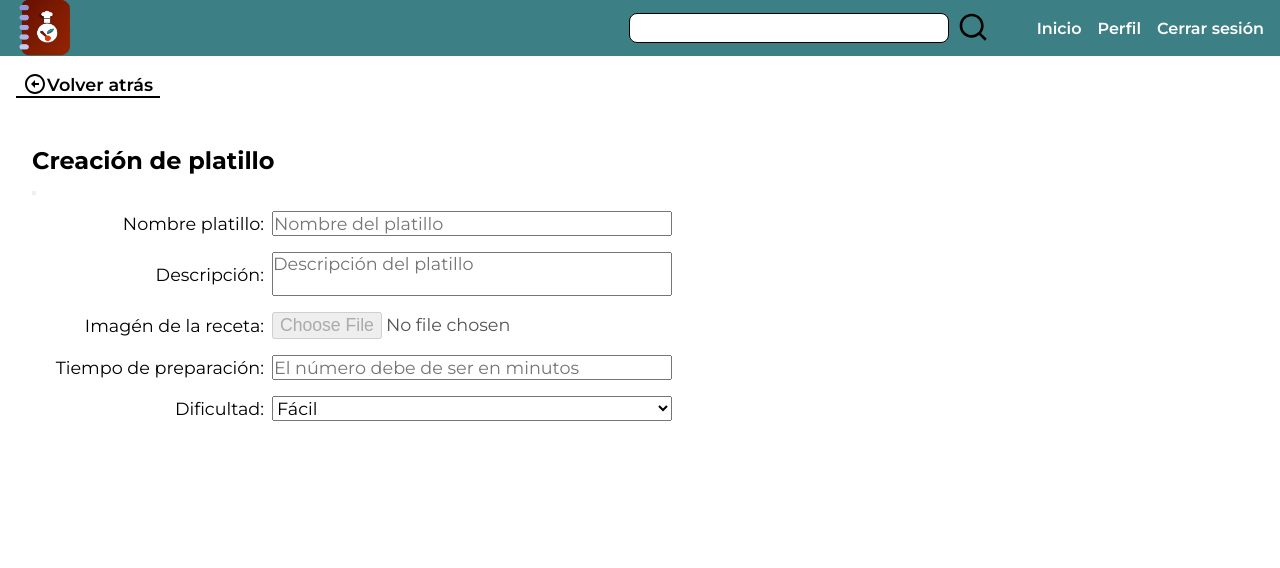
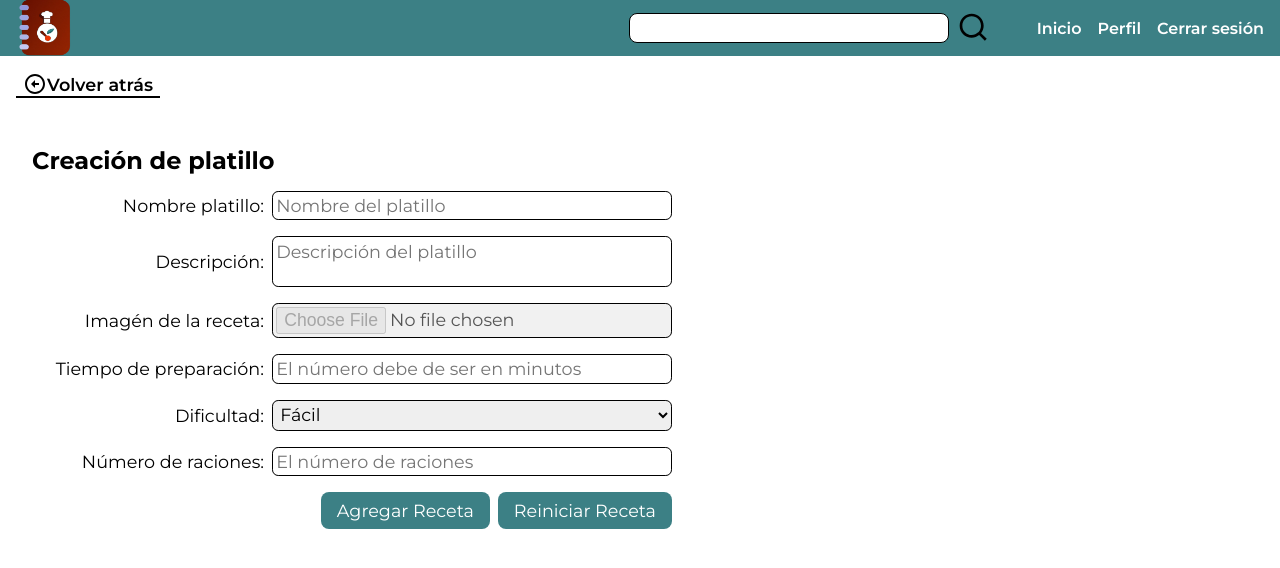
Before and after one commit to S4vianR/Recetario-Comunitario, a SvelteKit app in the folder RecetasUnidas/: page /crearReceta in a window 1280 px wide. Shown: the top 568 px of the page. Built offline with nearby package versions, Linux system fonts and the light colour scheme.

Commit message:
Added the functionality to add recipes and to show them on the feed

```diff
--- a/RecetasUnidas/src/components/Nav.svelte
+++ b/RecetasUnidas/src/components/Nav.svelte
@@ -29,7 +29,7 @@
 		if (event === 'SIGNED_IN') {
 			handleMensajeUsuario();
 		} else if (event === 'SIGNED_OUT') {
-			window.location.href = '/login';
+			window.location.href = '/';
 		}
 	});
 </script>
--- a/RecetasUnidas/src/routes/crearReceta/+page.svelte
+++ b/RecetasUnidas/src/routes/crearReceta/+page.svelte
@@ -1,10 +1,26 @@
 <script lang="ts">
 	import Nav from '../../components/Nav.svelte';
+	import { supabase } from '$lib/supabaseClient';
 
+	// Variables
+	let nombrePlatillo: string;
+	let descripcionPlatilloValue = '';
+	let imagenReceta: string;
+	let tiempoPreparacion: number;
+	let dificultad: string;
+	let numeroRacionesValue: number;
+	let userId = undefined;
+
+	// Funciones
 	const handleFocusDesctiption = () => {
 		const descripcion = document.getElementById('descripcion') as HTMLDivElement;
 		descripcion.classList.remove('hidden');
 		descripcion.classList.add('visible');
+		const descripcionPlatillo = document.getElementById(
+			'descripcionPlatillo'
+		) as HTMLTextAreaElement;
+
+		descripcionPlatillo.disabled = true;
 	};
 
 	const handleConfirmDescription = () => {
@@ -15,9 +31,69 @@
 		const descripcionTextArea = document.getElementById(
 			'descripcionTextArea'
 		) as HTMLTextAreaElement;
-		descripcionPlatillo.value = descripcionTextArea.value;
+
+		if (descripcionTextArea.value === '') {
+			descripcionPlatillo.value = '';
+		} else {
+			descripcionPlatillo.value = descripcionTextArea.value;
+		}
+
 		descripcion.classList.remove('visible');
 		descripcion.classList.add('hidden');
+
+		descripcionPlatillo.disabled = false;
+	};
+
+	const handleEraseDescription = () => {
+		const descripcion = document.getElementById('descripcion') as HTMLDivElement;
+		const descripcionPlatillo = document.getElementById(
+			'descripcionPlatillo'
+		) as HTMLTextAreaElement;
+		const descripcionTextArea = document.getElementById(
+			'descripcionTextArea'
+		) as HTMLTextAreaElement;
+
+		descripcionTextArea.value = '';
+		descripcionPlatillo.disabled = false;
+	};
+
+	const handleFormReset = (event) => {
+		event.preventDefault();
+		const form = document.querySelector('form') as HTMLFormElement;
+		form.reset();
+	};
+
+	const handleFormSubmit = async (event) => {
+		const { data } = await supabase.auth.getUserIdentities();
+		userId = data?.identities[0].user_id;
+		event.preventDefault();
+		// console.log(
+		// 	nombrePlatillo,
+		// 	descripcionPlatilloValue,
+		// 	tiempoPreparacion,
+		// 	dificultad,
+		// 	numeroRacionesValue,
+		// 	userId
+		// );
+		// Assuming userId is a valid UUID, proceed with the insertion
+		let { data: recetas, error } = await supabase.from('recetas').insert([
+			{
+				tituloreceta: nombrePlatillo,
+				descripcionreceta: descripcionPlatilloValue,
+				tiempopreparacionreceta: tiempoPreparacion,
+				dificultadreceta: dificultad,
+				racionesreceta: numeroRacionesValue,
+				idusuario: userId
+			}
+		]);
+
+		if (error) {
+			alert('Error al enviar el formulario');
+			console.error(error);
+		} else {
+			alert('Formulario enviado');
+			handleFormReset(event);
+		}
 	};
 </script>
 
@@ -32,9 +108,8 @@
 		Volver atrás
 	</a>
 	<div class="formWrapper">
-		<form action="#">
+		<form on:submit={handleFormSubmit} method="get">
 			<h2>Creación de platillo</h2>
-			<button></button>
 			<div>
 				<label for="nombrePlatillo">Nombre platillo:</label>
 				<input
@@ -43,6 +118,7 @@
 					id="nombrePlatillo"
 					placeholder="Nombre del platillo"
 					required
+					bind:value={nombrePlatillo}
 				/>
 			</div>
 			<div>
@@ -53,11 +129,18 @@
 					placeholder="Descripción del platillo"
 					on:focus={handleFocusDesctiption}
 					required
+
 				></textarea>
 			</div>
 			<div>
 				<label for="imagenReceta">Imagén de la receta:</label>
-				<input type="file" name="imagenReceta" id="imagenReceta" disabled />
+				<input
+					type="file"
+					name="imagenReceta"
+					id="imagenReceta"
+					disabled
+					bind:value={imagenReceta}
+				/>
 			</div>
 			<div>
 				<label for="tiempoPreparacion">Tiempo de preparación:</label>
@@ -68,30 +151,44 @@
 					placeholder="El número debe de ser en minutos"
 					title="El número debe de ser en minutos"
 					required
+					bind:value={tiempoPreparacion}
 				/>
 			</div>
 			<div>
 				<label for="dificultad">Dificultad:</label>
-				<select name="dificultad" id="dificultad" required>
+				<select name="dificultad" id="dificultad" required bind:value={dificultad}>
 					<option value="facil">Fácil</option>
 					<option value="medio">Medio</option>
 					<option value="dificil">Difícil</option>
 				</select>
 			</div>
+			<div>
+				<label for="numeroRaciones">Número de raciones:</label>
+				<input
+					type="number"
+					name="numeroRaciones"
+					id="numeroRaciones"
+					required
+					placeholder="El número de raciones"
+					bind:value={numeroRacionesValue}
+				/>
+			</div>
+			<div>
+				<button type="submit">Agregar Receta</button>
+				<button type="reset">Reiniciar Receta</button>
+			</div>
 		</form>
 		<div id="descripcion" class="hidden">
-			<textarea id="descripcionTextArea" name="descripcionTextArea" rows="40" cols="120"></textarea>
-			<button on:click={handleConfirmDescription}>Confirmar</button>
+			<textarea id="descripcionTextArea" name="descripcionTextArea" rows="40" cols="120" bind:value={descripcionPlatilloValue} />
+			<div class="descriptionButtonWrapper">
+				<button on:click={handleConfirmDescription}>Confirmar</button>
+				<button on:click={handleEraseDescription}>Borrar descripción</button>
+			</div>
 		</div>
 	</div>
 </main>
 
 <style>
-	.visible {
-		display: block;
-		visibility: visible;
-	}
-
 	.hidden {
 		display: none;
 		visibility: collapse;
@@ -132,8 +229,8 @@
 		flex-direction: column;
 		align-items: flex-start;
 		justify-content: flex-start;
+		gap: 1rem;
 		height: 100%;
-		gap: 1rem;
 	}
 
 	form label {
@@ -145,10 +242,17 @@
 	form select {
 		width: 25rem;
 		font-size: 1.1rem;
+		border-radius: 0.3875rem;
+		border: 1px solid #000;
+		padding: 0.2rem;
 	}
 
 	form textarea {
 		resize: none;
+	}
+
+	form *:disabled {
+		background-color: #f1f1f1;
 	}
 
 	form div {
@@ -158,6 +262,25 @@
 		align-items: center;
 		gap: 0.5rem;
 		width: 40rem;
+	}
+
+	form button {
+		padding: 0.5rem 1rem;
+		background-color: #3c8085;
+		color: #fff;
+		font-size: 1.1rem;
+		border: none;
+		border-radius: 0.5rem;
+		cursor: pointer;
+		transition:
+			background-color 0.5s ease-in-out,
+			opacity 0.5s ease-in-out;
+		align-self: flex-end;
+	}
+
+	form button:hover {
+		background-color: #3c8085;
+		opacity: 0.5;
 	}
 
 	.formWrapper {
@@ -175,6 +298,8 @@
 
 	#descripcion textarea {
 		padding: 0.5rem;
+		resize: none;
+		border-radius: 0.3875rem;
 	}
 
 	#descripcion textarea:focus {
@@ -192,6 +317,19 @@
 		cursor: pointer;
 		transition:
 			background-color 0.5s ease-in-out,
-			color 0.5s ease-in-out;
+			opacity 0.5s ease-in-out;
 	}
+
+	#descripcion button:hover {
+		background-color: #3c8085;
+		opacity: 0.5;
+	}
+
+	/* #descripcion .buttonWrapper {
+		display: flex;
+		flex-direction: row;
+		justify-content: flex-end;
+		align-items: center;
+		gap: 1rem;
+	} */
 </style>
```
Also changed, not shown: RecetasUnidas/package.json (+5 -2 lines), RecetasUnidas/src/routes/feed/+page.server.js (added, +8 -0 lines), RecetasUnidas/src/routes/feed/+page.svelte (+32 -30 lines), 1 other file (tests, documents, lock files or other folders).
